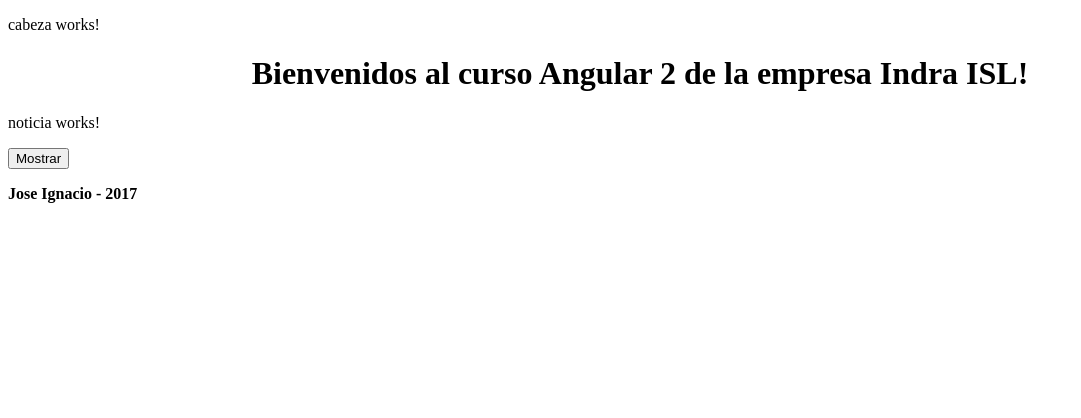
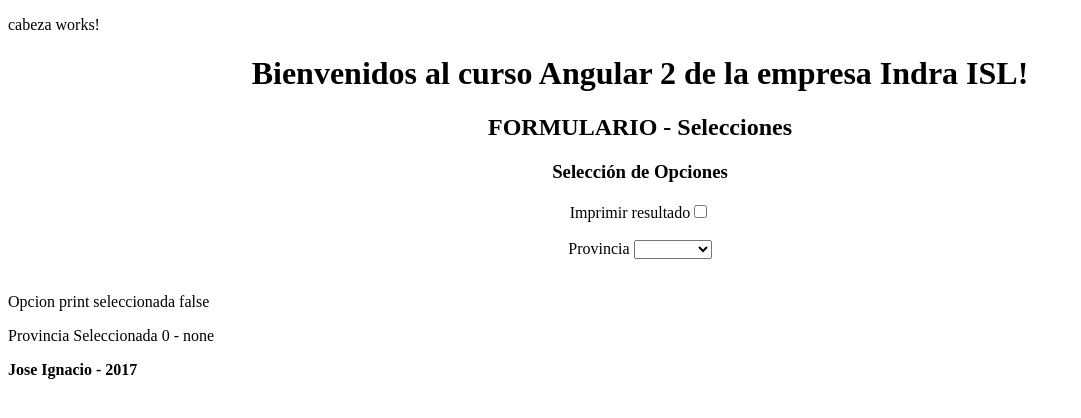
Before and after one commit to ci001216/curso-angular-Indra, an Angular app in the folder hola-mundo2/: page / in a window 1280 px wide. Shown: the top 418 px of the page, without its empty margins (0-1081 px from the left). Built offline with nearby package versions, Linux system fonts and the light colour scheme.

Commit message:
formulario, chekbox, values list

```diff
--- a/hola-mundo2/src/app/app.component.html
+++ b/hola-mundo2/src/app/app.component.html
@@ -11,11 +11,10 @@
 </div>
 
   <!--
-<app-formulario></app-formulario>
-
-<app-ideas></app-ideas>
+  <app-formulario></app-formulario>
+  <app-ideas></app-ideas>
+  <app-noticia></app-noticia>
   -->
 
-  <app-noticia></app-noticia>
-
+  <app-seleccion></app-seleccion>
 <app-pie></app-pie>
--- a/hola-mundo2/src/app/app.module.ts
+++ b/hola-mundo2/src/app/app.module.ts
@@ -7,13 +7,15 @@ import { CommonsModule } from './commons/commons.module';
 import { FormularioComponent } from './formulario/formulario.component';
 import { IdeasComponent } from './ideas/ideas.component';
 import { NoticiaComponent } from './noticia/noticia.component';
+import { SeleccionComponent } from './seleccion/seleccion.component';
 
 @NgModule({
   declarations: [
     AppComponent,
     FormularioComponent,
     IdeasComponent,
-    NoticiaComponent
+    NoticiaComponent,
+    SeleccionComponent
   ],
   imports: [
     BrowserModule,
--- a/hola-mundo2/src/app/noticia/noticia.component.css
+++ b/hola-mundo2/src/app/noticia/noticia.component.css
@@ -0,0 +1,3 @@
+div{
+    background-color: green
+}
--- a/hola-mundo2/src/app/noticia/noticia.component.html
+++ b/hola-mundo2/src/app/noticia/noticia.component.html
@@ -1,6 +1,8 @@
-<p>
-  noticia works!
-</p>
+<div>
+  <p>
+    noticia works!
+  </p>
 
-<button (click)="cambiaVista()">{{textoBoton}}</button>
-<p *ngIf=esNoticiaFull>Lorem ipsum dolor sit amet consectetur, adipisicing elit. Ipsum laborum consequatur deleniti eligendi dolorum repellat molestiae autem esse ullam quam. Animi eius, quaerat incidunt numquam esse iusto sit maxime laboriosam!</p>
+  <button (click)="cambiaVista()">{{textoBoton}}</button>
+  <p *ngIf=esNoticiaFull>Lorem ipsum dolor sit amet consectetur, adipisicing elit. Ipsum laborum consequatur deleniti eligendi dolorum repellat molestiae autem esse ullam quam. Animi eius, quaerat incidunt numquam esse iusto sit maxime laboriosam!</p>
+</div>
--- /dev/null
+++ b/hola-mundo2/src/app/seleccion/seleccion.component.html
@@ -0,0 +1,22 @@
+<div style="text-align:center">
+  <h2>FORMULARIO - Selecciones</h2>
+
+  <h3>Selección de Opciones</h3>
+
+  <div>
+    <label>Imprimir resultado</label> <input type="checkbox" [(ngModel)]= "imprimir">
+    <br /><br />
+  </div>
+
+  Provincia
+  <select [(ngModel)]= "provinciaSeleccionada">
+    <option *ngFor= "let provincia of provincias"
+        [ngValue]="provincia"> {{provincia.nombre}}
+    </option>
+  </select>
+  <br /><br />
+
+</div>
+
+<p>Opcion print seleccionada {{imprimir}}</p>
+<p>Provincia Seleccionada {{provinciaSeleccionada.idProvincia}} - {{provinciaSeleccionada.nombre}}</p>
--- /dev/null
+++ b/hola-mundo2/src/app/seleccion/seleccion.component.ts
@@ -0,0 +1,28 @@
+import { Component, OnInit } from '@angular/core';
+
+@Component({
+  selector: 'app-seleccion',
+  templateUrl: './seleccion.component.html',
+  styleUrls: ['./seleccion.component.css']
+})
+
+
+export class SeleccionComponent implements OnInit {
+
+  public provincias = [
+    {idProvincia: 1, nombre: 'Castellon'},
+    {idProvincia: 2, nombre: 'Alicante'},
+    {idProvincia: 3, nombre: 'Valencia'},
+    {idProvincia: 4, nombre: 'Murcia'},
+    {idProvincia: 5, nombre: 'Almeria'}
+  ];
+  public provinciaSeleccionada = {idProvincia: '0', nombre: 'none'};
+
+  public imprimir = false ;
+
+  constructor() { }
+
+  ngOnInit() {
+  }
+
+}
```
Also changed, not shown: hola-mundo2/src/app/seleccion/seleccion.component.css (added), 1 other file (tests, documents, lock files or other folders).
